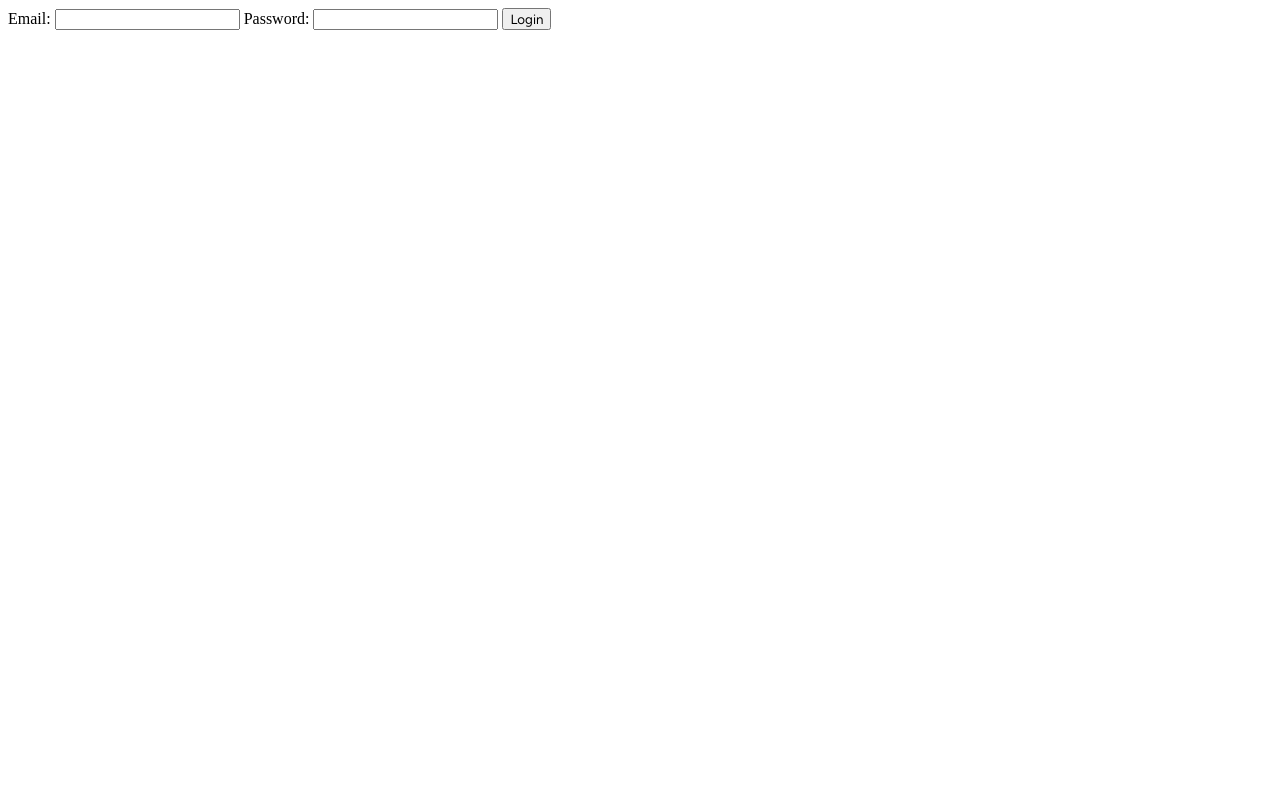
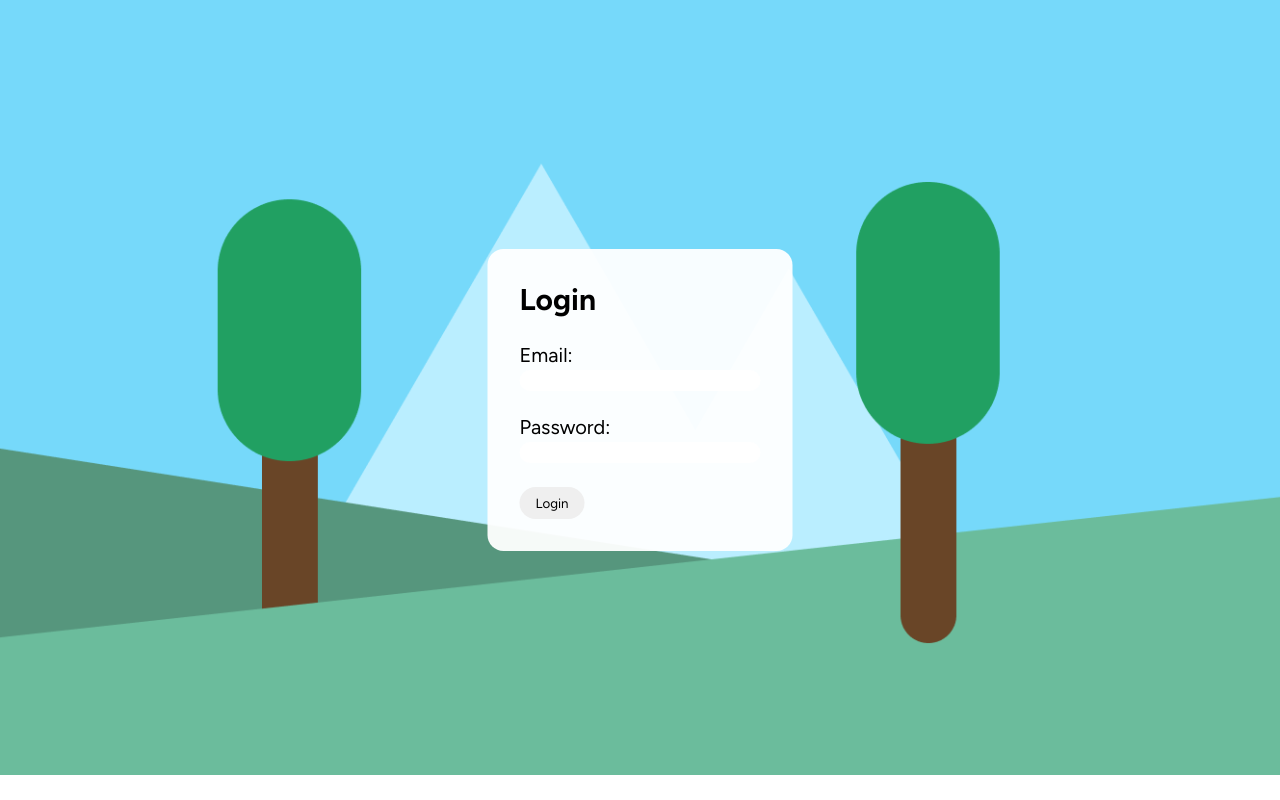
Before and after one commit to OscarMayReal/teamspace, a website: page login.html in a window 1280 px wide. Drawn offline with Linux system fonts and the light colour scheme.

Commit message:
updated login page's ui

```diff
--- a/login.html
+++ b/login.html
@@ -10,14 +10,15 @@
     <body>
         <!-- Login Form -->
         <form action="/login" method="POST">
+            <h2 style="margin-top: 0;">Login</h2>
 
             <!-- Email -->
-            <label for="email">Email:</label>
-            <input type="email" name="email" id="email" required />
+            <label for="email">Email:</label> <br>
+            <input type="email" name="email" id="email" required/> <br> <br>
 
             <!-- Password -->
-            <label for="password">Password:</label>
-            <input type="password" name="password" id="password" required />
+            <label for="password">Password:</label> <br>
+            <input type="password" name="password" id="password" required /> <br> <br>
 
             <!-- Login -->
             <button type="submit">Login</button>
--- a/public/login.css
+++ b/public/login.css
@@ -1,5 +1,51 @@
 @import url('https://fonts.googleapis.com/css2?family=Figtree:ital,wght@0,300..900;1,300..900&display=swap');
+
+body {
+    background-image: url(background.png);
+    background-size: cover;
+    background-blend-mode: darken;
+    background-repeat: no-repeat;
+    font-family: 'Figtree', sans-serif;
+    text-align: left;
+    font-size: 1.5rem;
+}
+
+form {
+    margin: 0;
+    position: absolute;
+    top: 50%;
+    left: 50%;
+    -ms-transform: translate(-50%, -50%);
+    transform: translate(-50%, -50%);
+
+    font-size: 1.25rem;
+
+    background-color: rgba(255, 255, 255, 0.95);
+    color: black;
+    border-radius: 16px;
+
+    padding: 32px;
+}
 
 button {
     font-family: 'Figtree', sans-serif;
+    border-radius: 16px;
+    border: none;
+    padding: 16px;
+    padding-top: 8px;
+    padding-bottom: 8px;
+    cursor: pointer;
 }
+
+button:hover {
+    background-color: rgb(201, 201, 201);
+}
+
+input {
+    font-family: 'Figtree', sans-serif;
+    font-size: 1rem;
+    border-radius: 16px;
+    padding-right: 60px;
+    border: none;
+    cursor: text;
+}
```
Also changed, not shown: public/background.png (added).
